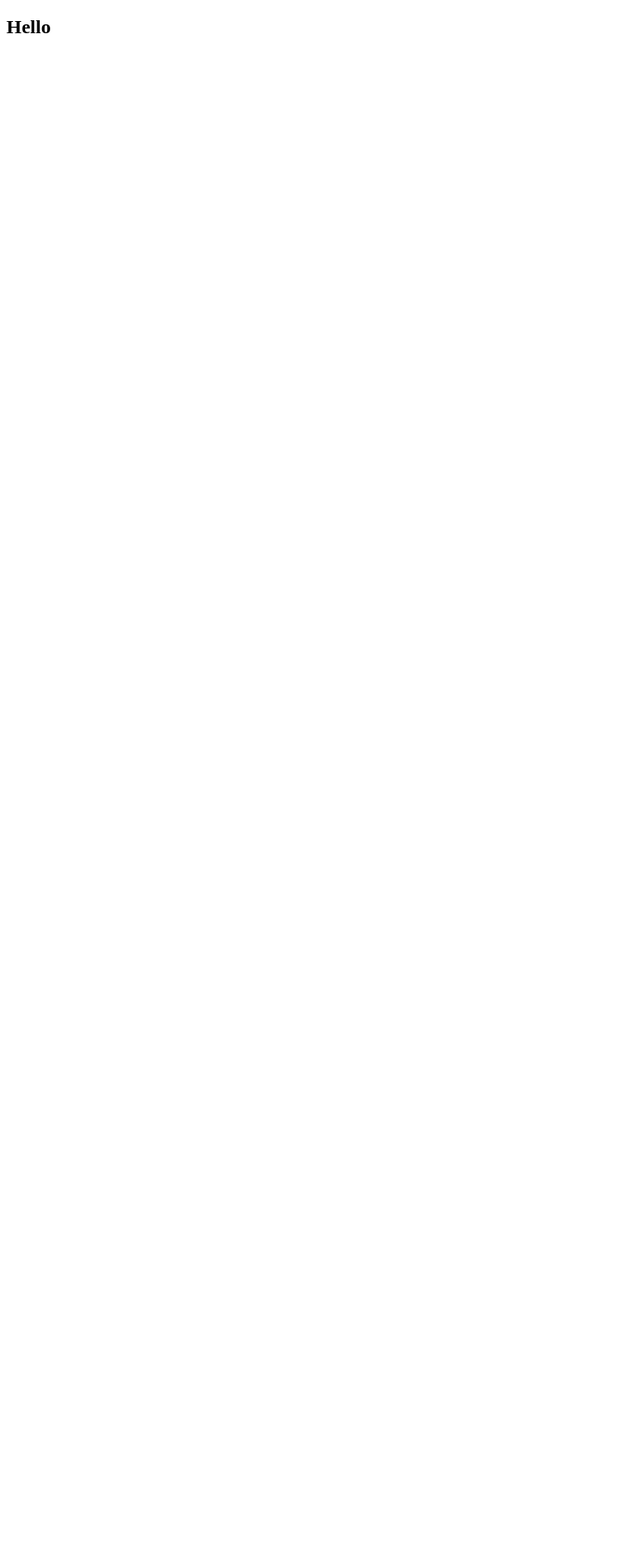
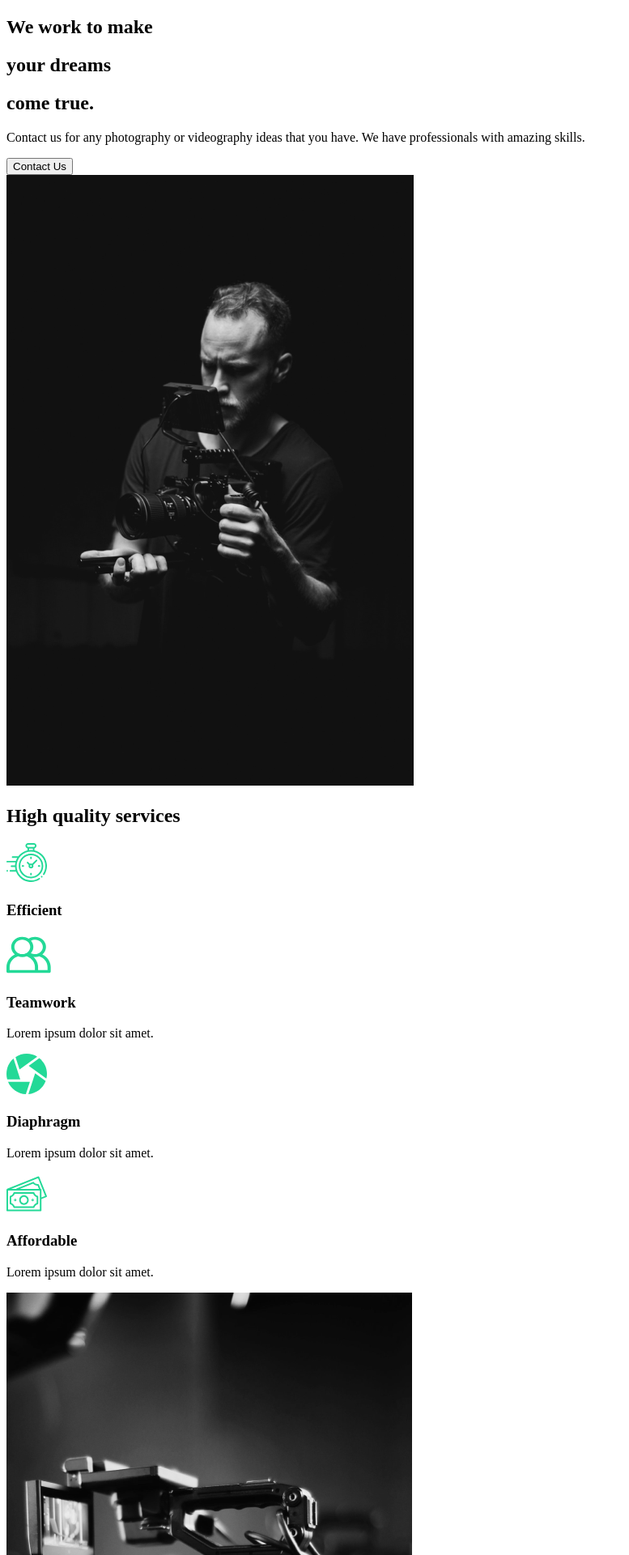
Before and after one commit to MdTasib/capture-portfolio, a React (Create React App) app: page / in a window 1280 px wide. Shown: the top 1920 px of the page at 81% size, without its empty margins (0-777 px from the left). Before the commit the page ends 800 px from the top, so only its background shows below. Built offline with nearby package versions, Linux system fonts and the light colour scheme.

Commit message:
about and services section stracture

```diff
--- a/src/App.js
+++ b/src/App.js
@@ -1,7 +1,9 @@
+import About from "./pages/About";
+
 function App() {
 	return (
 		<div>
-			<h2>Hello</h2>
+			<About />
 		</div>
 	);
 }
--- /dev/null
+++ b/src/components/AboutSection.jsx
@@ -0,0 +1,34 @@
+import React from "react";
+import home1 from "../img/home1.png";
+
+const AboutSection = () => {
+	return (
+		<div>
+			<div className='description'>
+				<div className='title'>
+					<div className='hide'>
+						<h2>We work to make</h2>
+					</div>
+					<div className='hide'>
+						<h2>
+							your <span>dreams</span>
+						</h2>
+					</div>
+					<div className='hide'>
+						<h2>come true.</h2>
+					</div>
+				</div>
+				<p>
+					Contact us for any photography or videography ideas that you have. We
+					have professionals with amazing skills.
+				</p>
+				<button>Contact Us</button>
+			</div>
+			<div className='image'>
+				<img src={home1} alt='person with a camera' />
+			</div>
+		</div>
+	);
+};
+
+export default AboutSection;
--- /dev/null
+++ b/src/components/ServicesSection.jsx
@@ -0,0 +1,53 @@
+import React from "react";
+import clock from "../img/clock.svg";
+import diaphragm from "../img/diaphragm.svg";
+import money from "../img/money.svg";
+import teamwork from "../img/teamwork.svg";
+import home2 from "../img/home2.png";
+
+const ServicesSection = () => {
+	return (
+		<div className='services'>
+			<div className='description'>
+				<h2>
+					High <span>quality</span> services
+				</h2>
+
+				<div className='cards'>
+					<div className='card'>
+						<div className='icon'>
+							<img src={clock} alt='' />
+							<h3>Efficient</h3>
+						</div>
+					</div>
+					<div className='card'>
+						<div className='icon'>
+							<img alt='icon' src={teamwork} />
+							<h3>Teamwork</h3>
+						</div>
+						<p>Lorem ipsum dolor sit amet.</p>
+					</div>
+					<div className='card'>
+						<div className='icon'>
+							<img alt='icon' src={diaphragm} />
+							<h3>Diaphragm</h3>
+						</div>
+						<p>Lorem ipsum dolor sit amet.</p>
+					</div>
+					<div className='card'>
+						<div className='icon'>
+							<img alt='icon' src={money} />
+							<h3>Affordable</h3>
+						</div>
+						<p>Lorem ipsum dolor sit amet.</p>
+					</div>
+				</div>
+			</div>
+			<div className='image'>
+				<img src={home2} alt='camera' />
+			</div>
+		</div>
+	);
+};
+
+export default ServicesSection;
--- /dev/null
+++ b/src/pages/About.jsx
@@ -0,0 +1,14 @@
+import React from "react";
+import AboutSection from "../components/AboutSection";
+import ServicesSection from "../components/ServicesSection";
+
+const About = () => {
+	return (
+		<>
+			<AboutSection />
+			<ServicesSection />
+		</>
+	);
+};
+
+export default About;
```
